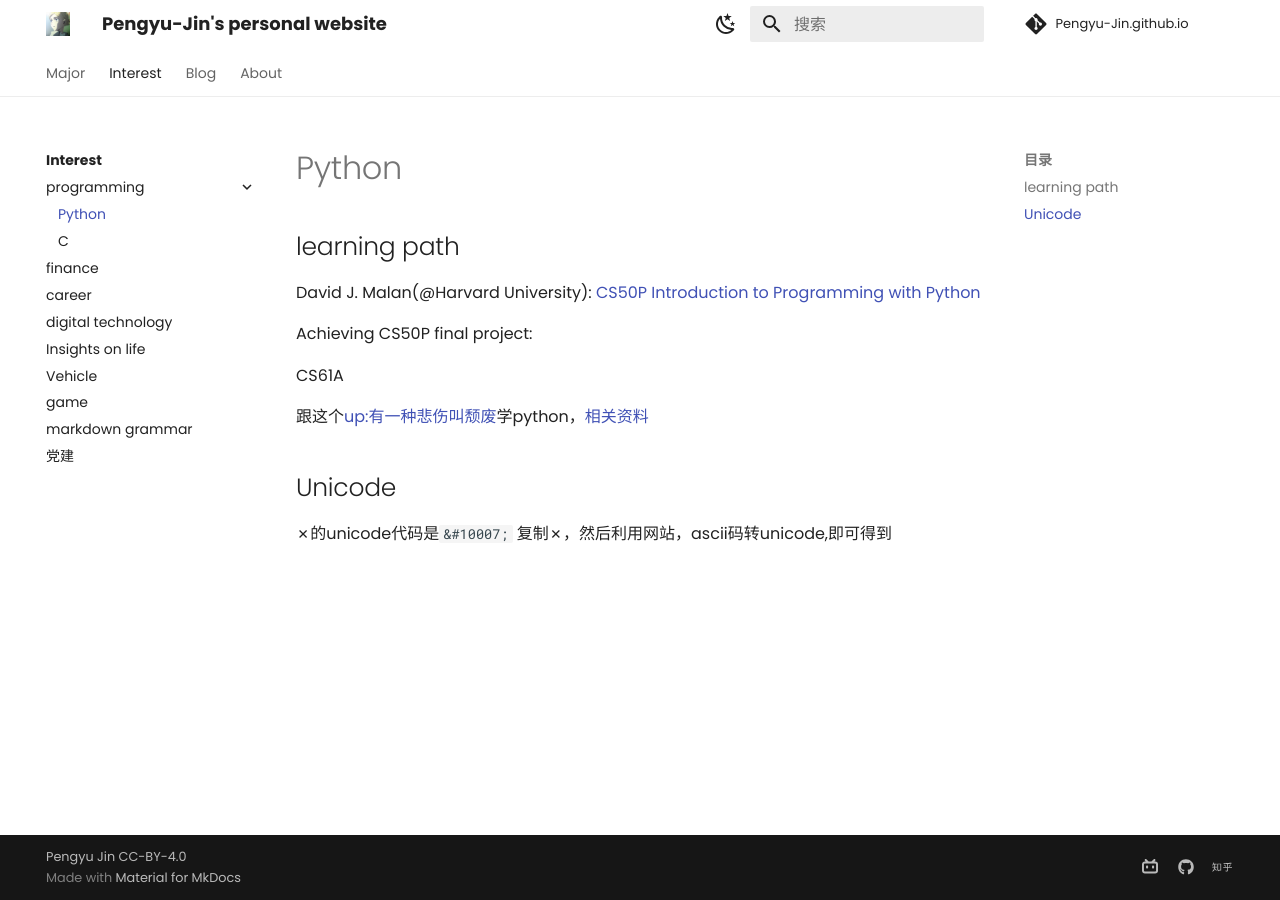
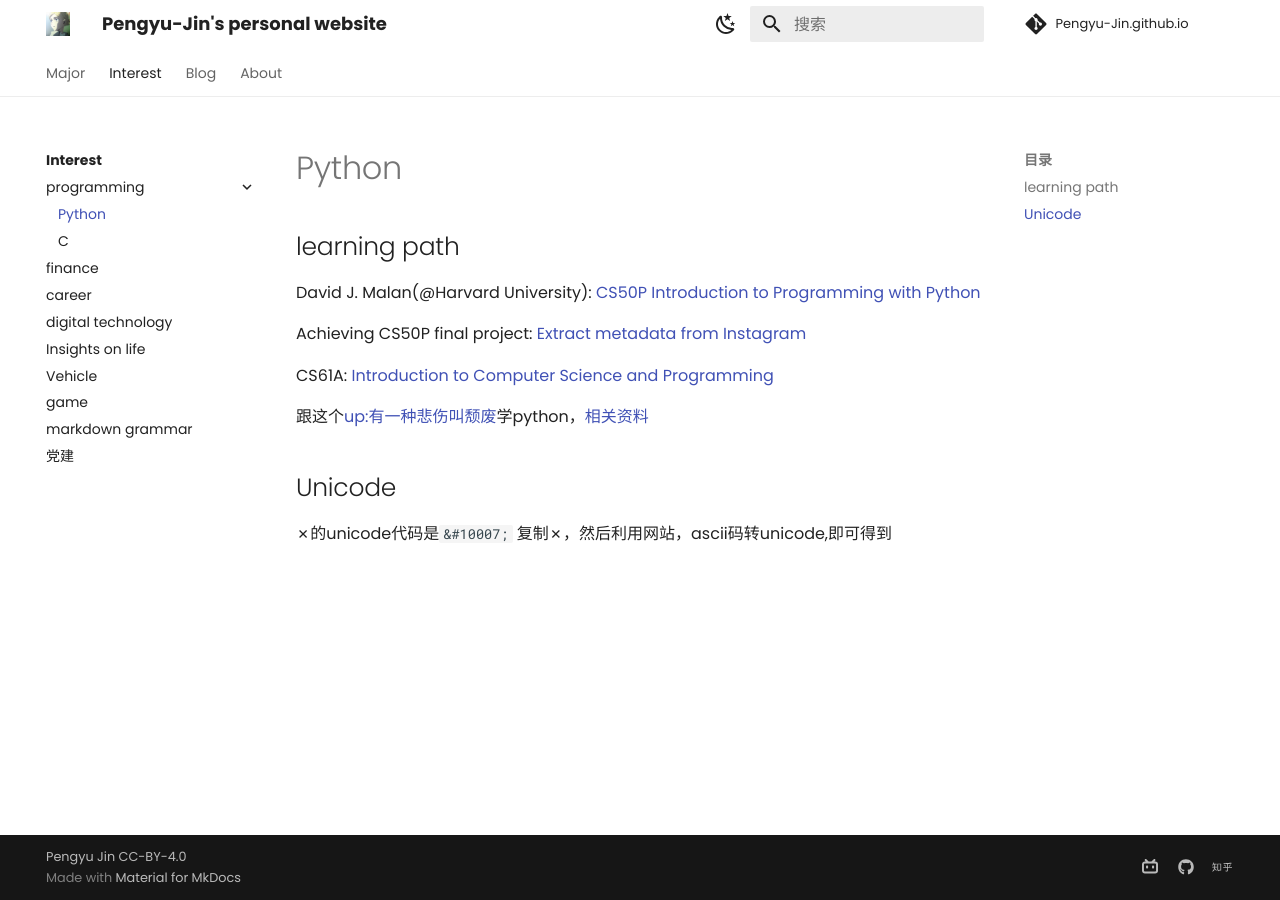
Before and after one commit to Pengyu-Jin/Pengyu-Jin.github.io, an MkDocs documentation site: the page built from docs/interest/programming/Python.md, in a window 1280 px wide. Built offline with MkDocs 1.6.1 and Material for MkDocs 9.7.7, drawn with Linux system fonts in a browser that asks for light colours; comment, search, counter and statistics services are not loaded.

Commit message:
20241211

```diff
--- a/docs/interest/programming/Python.md
+++ b/docs/interest/programming/Python.md
@@ -1,9 +1,9 @@
 ## learning path
 David J. Malan(@Harvard University): [CS50P Introduction to Programming with Python](https://csdiy.wiki/%E7%BC%96%E7%A8%8B%E5%85%A5%E9%97%A8/Python/CS50P/){:target="_blank"}
 
-Achieving CS50P final project: [](){:target="_blank"}
+Achieving CS50P final project: [Extract metadata from Instagram](https://github.com/Pengyu-Jin/CS50P-2022){:target="_blank"}
 
-CS61A
+CS61A: [Introduction to Computer Science and Programming](https://csdiy.wiki/%E7%BC%96%E7%A8%8B%E5%85%A5%E9%97%A8/Python/CS61A/){:target="_blank"}
 
 跟这个[up:有一种悲伤叫颓废](https://space.bilibili.com/387821788?spm_id_from=333.999.0.0)学python，[相关资料](https://github.com/136108Haumea/my-manim/tree/master/book){:target="_blank}
 
```
